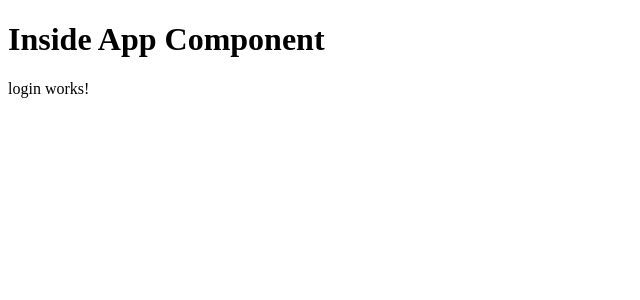
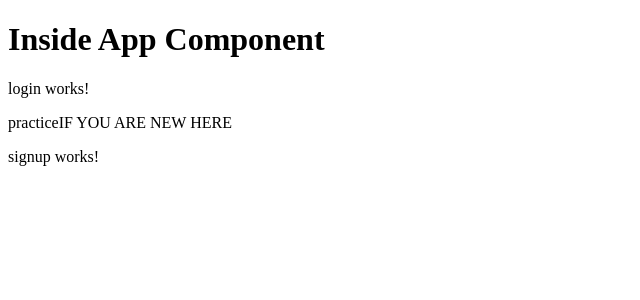
Before and after one commit to mayurrohokale/practice_repo, an Angular app: page / in a window 1280 px wide. Shown: the top 300 px of the page, without its empty margins (0-640 px from the left). Built offline with nearby package versions, Linux system fonts and the light colour scheme.

Commit message:
string interpolation

```diff
--- a/src/app/app.component.html
+++ b/src/app/app.component.html
@@ -1,2 +1,4 @@
 <h1>Inside App Component</h1>
 <app-login></app-login>
+<p>{{title}}IF YOU ARE NEW HERE</p>
+<app-signup></app-signup>
--- a/src/app/app.component.ts
+++ b/src/app/app.component.ts
@@ -7,4 +7,5 @@ import { Component } from '@angular/core';
 })
 export class AppComponent {
   title = 'practice';
+  msg = 'interpolation is one way data binding technique used to output the data from .ts to .html';
 }
```
Also changed, not shown: src/app/login/login.component.ts (line endings or trailing spaces).
